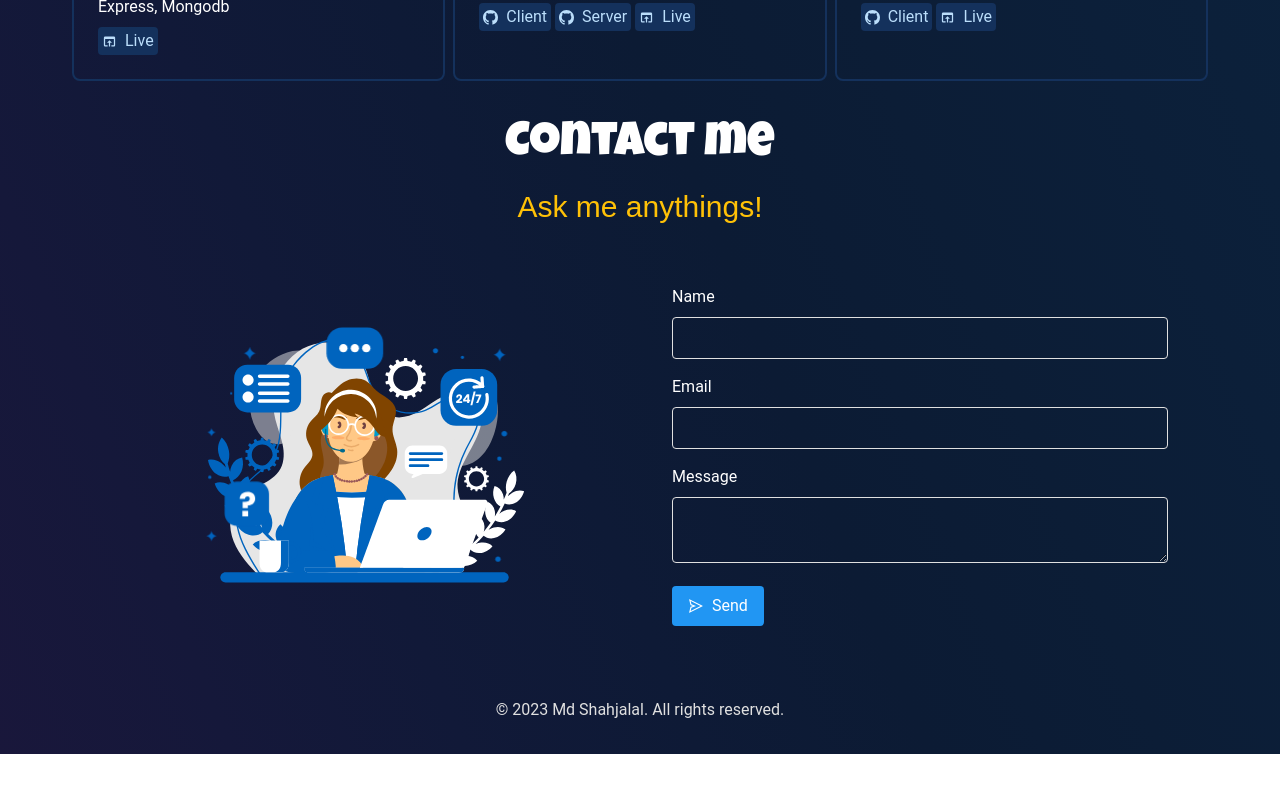
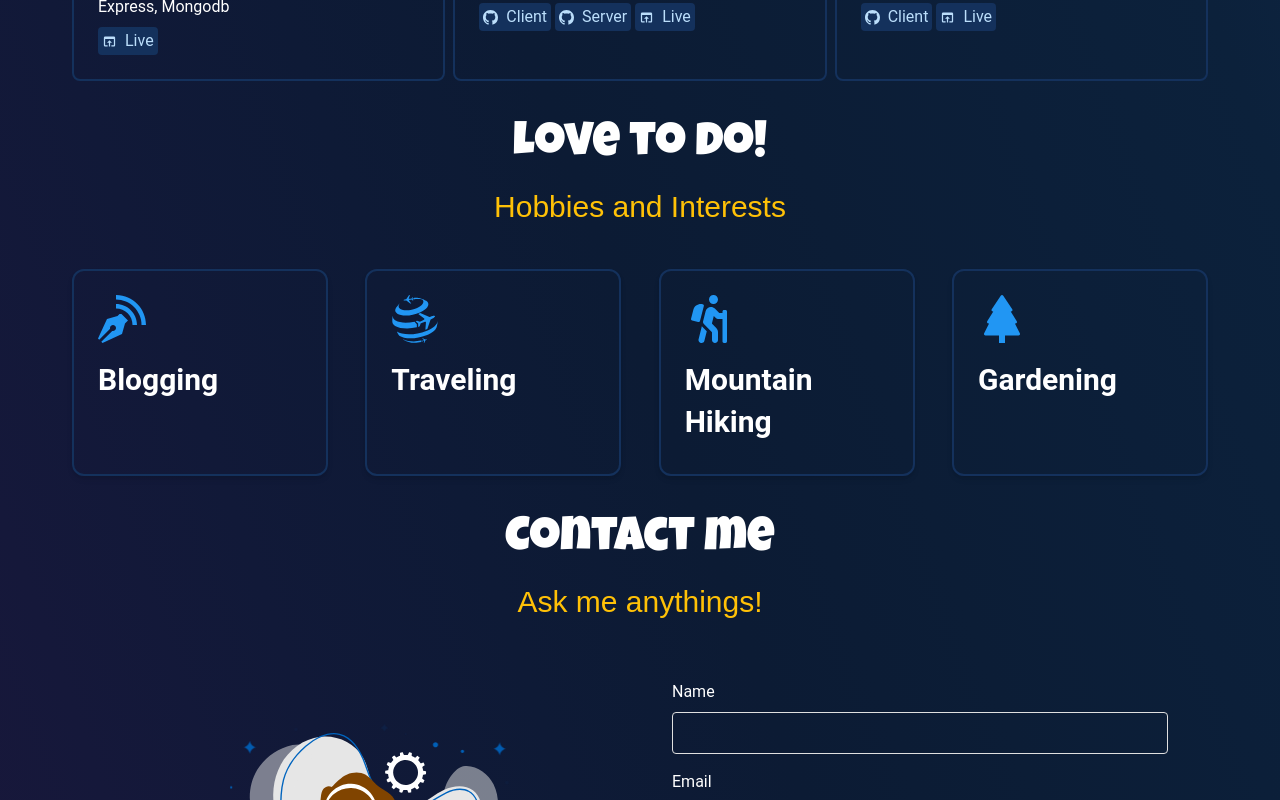
Before and after one commit to shahjalal-bu/shahjalal, a Next.js app: page / in a window 1280 px wide. Shown: the part 2360-3160 px from the top of the page. Before the commit the page ends 3114 px from the top, so only its background shows below. Built offline with nearby package versions, Linux system fonts and the light colour scheme; no server answers; a web font is replaced by a local one.

Commit message:
hobbies add

```diff
--- /dev/null
+++ b/app/components/LoveToDo.tsx
@@ -0,0 +1,52 @@
+import React from 'react'
+import SectionHead from './SectionHead'
+import {
+    Card,
+    CardBody,
+    CardFooter,
+    Typography,
+    Button,
+  } from "@material-tailwind/react";
+  import {ImBlog} from 'react-icons/im';
+import { SiYourtraveldottv } from 'react-icons/si';
+import { FaHiking } from 'react-icons/fa';
+import { BsFillTreeFill } from 'react-icons/bs';
+
+export default function LoveToDo() {
+  const hobbies = [
+    {
+      name: "Blogging",
+      icon: <ImBlog size={30} className="text-blue-500 w-12 h-12 mb-4"/>
+    },
+    {
+      name: "Traveling",
+      icon: <SiYourtraveldottv size={30}  className="text-blue-500 w-12 h-12 mb-4"/>
+    },
+    {
+      name: "Mountain Hiking",
+      icon: <FaHiking size={30}  className="text-blue-500 w-12 h-12 mb-4"/>
+    },
+    {
+      name: "Gardening",
+      icon: <BsFillTreeFill size={30}  className="text-blue-500 w-12 h-12 mb-4"/>
+    },
+
+  ]
+  return (
+    <section>
+        <SectionHead title='Love to do!' subtitle='Hobbies and Interests' />
+        <div className="flex justify-between flex-wrap mb-10">
+        {
+          hobbies.map((hobbie) => <Card key={hobbie.name} className="mt-6 w-64 !bg-inherit border-2 border-[#14315c] ">
+          <CardBody>
+            {hobbie.icon}
+            <Typography variant="h3"  className="mb-2 text-black dark:text-white">
+              {hobbie.name}
+            </Typography>
+          </CardBody>
+        </Card>)
+        }
+        </div>
+    </section>
+  )
+}
--- a/app/page.tsx
+++ b/app/page.tsx
@@ -10,6 +10,7 @@ import Footer from "./components/Footer";
 import React,{ useEffect, useRef, useState } from "react";
 import Preloader from "./components/Preloader";
 import GoToTop from "./components/GotoTop";
+import LoveToDo from "./components/LoveToDo";
 const ScrollDetector  = () => {
   'use client'
   const divRefs = useRef([]);
@@ -87,6 +88,7 @@ const ScrollDetector  = () => {
       </div>
       <About innerRef={(component) => (divRefs.current[1] = component)} />
       <Project  innerRef={(component) => (divRefs.current[2] = component)} />
+      <LoveToDo />
       {/* <Blogs /> */}
       <Contact innerRef={(component) => (divRefs.current[3] = component)} />
       <Footer />
```
